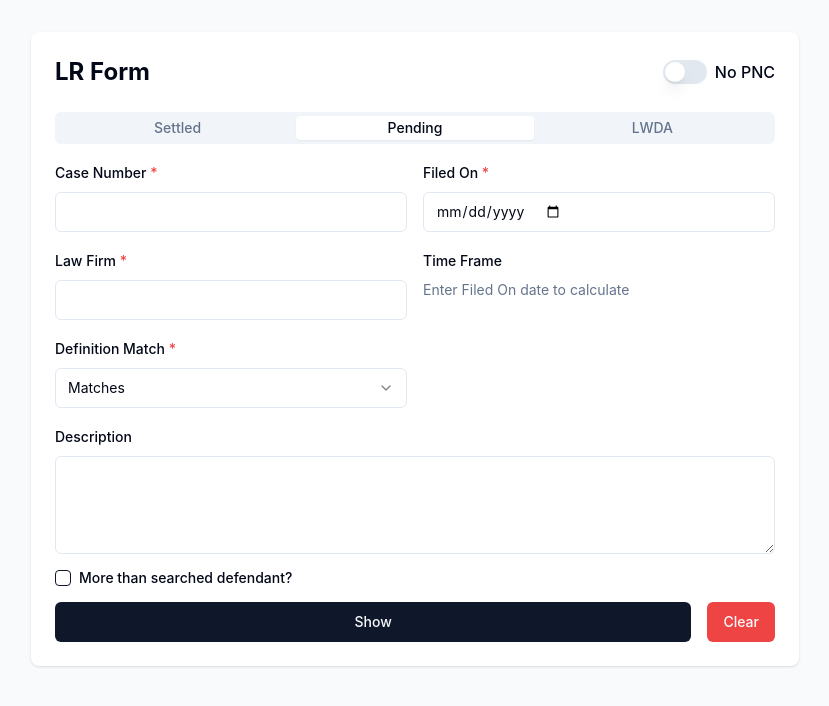
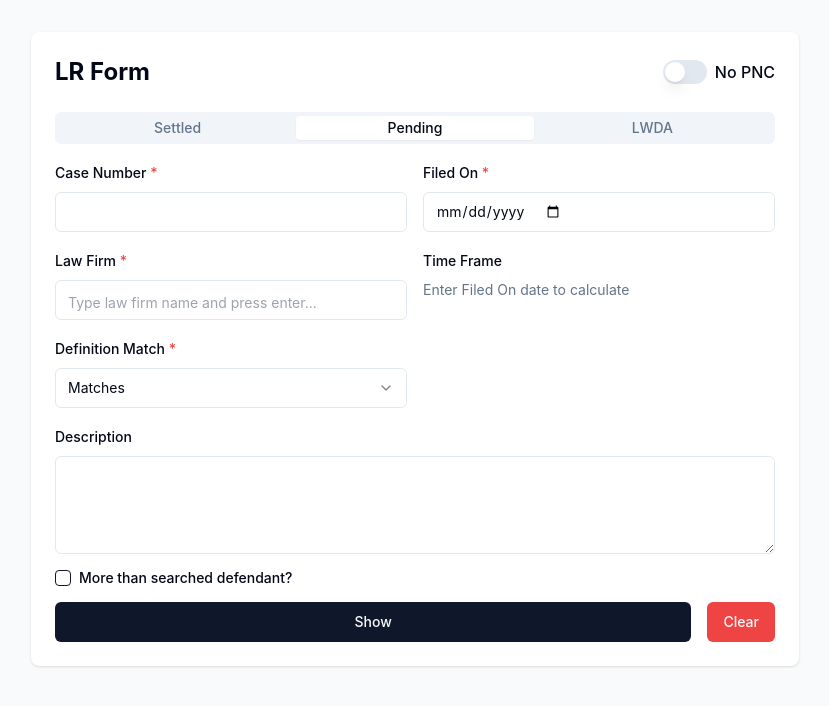
Before and after one commit to Gevork-Manukyan/LR-Form, a React (Vite) app: page / in a window 1280 px wide. Shown: the top 706 px of the page, without its empty margins (225-1054 px from the left). Built offline with nearby package versions, Linux system fonts and the light colour scheme; the HTML template or start-up script is replaced by a standard one.

Commit message:
refactors form data structure to use arrays for lawFirm and attorney fields, updates form validation logic to accommodate array handling, and replaces input fields with TagInput component for better user experience

```diff
--- a/src/App.tsx
+++ b/src/App.tsx
@@ -31,7 +31,7 @@ function App() {
     caseNumber: '',
     timeFrame: '12 months',
     date: '',
-    lawFirm: '',
+    lawFirm: [],
     definitionMatch: 'Matches definition',
     description: '',
     hasMultipleDefendants: false,
@@ -52,7 +52,7 @@ function App() {
     definitionMismatchReason: '',
     pncJobTitle: '',
     notFiledDate: '',
-    attorney: '',
+    attorney: [],
     customPA: false,
     customFA: false,
     customPAText: '',
@@ -65,10 +65,10 @@ function App() {
 
   // Add these near the top of the component
   const isPartnerLawFirm = PARTNER_LAWFIRMS.some(partnerFirm =>
-    formData.lawFirm.trim().toLowerCase().includes(partnerFirm.toLowerCase())
+    formData.lawFirm.some(firm => firm.trim().toLowerCase().includes(partnerFirm.toLowerCase()))
   )
   const isSpecialLawFirm = SPECIAL_LAWFIRMS.some(specialFirm =>
-    formData.lawFirm.trim().toLowerCase().includes(specialFirm.toLowerCase())
+    formData.lawFirm.some(firm => firm.trim().toLowerCase().includes(specialFirm.toLowerCase()))
   )
 
   // Hide output when form data changes
@@ -94,43 +94,15 @@ function App() {
     if (savedFormData) {
       try {
         const parsedData = JSON.parse(savedFormData)
-
-        // Ensure all required fields are present
-        const completeData: FormData = {
-          status: parsedData.status === 'Pending' || parsedData.status === 'Settled' || parsedData.status === 'LWDA' ? parsedData.status : 'Pending',
-          caseNumber: parsedData.caseNumber || '',
-          timeFrame: parsedData.timeFrame || '12 months',
-          date: parsedData.date || '',
-          lawFirm: parsedData.lawFirm || '',
-          definitionMatch: parsedData.definitionMatch || 'Matches definition',
-          description: parsedData.description || '',
-          hasMultipleDefendants: parsedData.hasMultipleDefendants || false,
-          defendantNames: parsedData.defendantNames || [],
-          paDate: parsedData.paDate || '',
-          faDate: parsedData.faDate || '',
-          noPADate: parsedData.noPADate || false,
-          noFADate: parsedData.noFADate || false,
-          classType: parsedData.classType || 'Class',
-          periodEndDate: parsedData.periodEndDate || '',
-          ldwDate: parsedData.ldwDate || '',
-          isLDWAfterPeriodEnd: parsedData.isLDWAfterPeriodEnd || false,
-          liabilityCalc: parsedData.liabilityCalc || '',
-          hasDescription: parsedData.hasDescription || false,
-          scheduledMPA: Boolean(parsedData.scheduledMPA),
-          scheduledMFA: Boolean(parsedData.scheduledMFA),
-          noPeriodEndDate: parsedData.noPeriodEndDate || false,
-          definitionMismatchReason: parsedData.definitionMismatchReason || '',
-          pncJobTitle: parsedData.pncJobTitle || '',
-          notFiledDate: parsedData.notFiledDate || '',
-          attorney: parsedData.attorney || '',
-          customPA: parsedData.customPA || false,
-          customFA: parsedData.customFA || false,
-          customPAText: parsedData.customPAText || '',
-          customFAText: parsedData.customFAText || '',
-          noPNC: Boolean(parsedData.noPNC)
+        // Ensure lawFirm is an array
+        if (!Array.isArray(parsedData.lawFirm)) {
+          parsedData.lawFirm = parsedData.lawFirm ? [parsedData.lawFirm] : []
         }
-
-        setFormData(completeData)
+        // Ensure attorney is an array
+        if (!Array.isArray(parsedData.attorney)) {
+          parsedData.attorney = parsedData.attorney ? [parsedData.attorney] : []
+        }
+        setFormData(parsedData)
       } catch (error) {
         console.error('Error loading form data:', error)
       }
@@ -172,7 +144,7 @@ function App() {
       caseNumber: '',
       timeFrame: '12 months',
       date: '',
-      lawFirm: '',
+      lawFirm: [], // Ensure empty array
       definitionMatch: 'Matches definition',
       description: '',
       hasMultipleDefendants: false,
@@ -192,7 +164,7 @@ function App() {
       definitionMismatchReason: '',
       pncJobTitle: '',
       notFiledDate: '',
-      attorney: '',
+      attorney: [], // Ensure empty array
       customPA: false,
       customFA: false,
       customPAText: '',
--- a/src/components/form/FormFields.tsx
+++ b/src/components/form/FormFields.tsx
@@ -46,6 +46,7 @@ export function FormFields({
       />
 
       {/* LWDA Fields */}
+      {formData.status === 'LWDA' && (
         <LWDAFields
           formData={formData}
           setFormData={setFormData}
@@ -53,6 +54,7 @@ export function FormFields({
           getInputClassName={getInputClassName}
           getLabelClassName={getLabelClassName}
         />
+      )}
 
       {/* Pending Fields */}
       <PendingFields
--- a/src/components/form/FormValidation.tsx
+++ b/src/components/form/FormValidation.tsx
@@ -43,7 +43,13 @@ export function isFieldRequired(field: keyof FormData, formData: FormData): bool
 
 export function getInputClassName(field: keyof FormData, showValidation: boolean, formData: FormData): string {
   const baseClasses = "flex h-10 w-full rounded-md border border-input bg-background px-3 py-2 text-sm ring-offset-background file:border-0 file:bg-transparent file:text-sm file:font-medium placeholder:text-muted-foreground focus-visible:outline-none focus-visible:ring-2 focus-visible:ring-ring focus-visible:ring-offset-2 disabled:cursor-not-allowed disabled:opacity-50";
-  if (showValidation && isFieldRequired(field, formData) && !formData[field]) {
+
+  const isArrayField = ['lawFirm', 'attorney', 'defendantNames'].includes(field);
+  const isEmpty = isArrayField
+    ? (formData[field] as string[]).length === 0
+    : !formData[field];
+
+  if (showValidation && isFieldRequired(field, formData) && isEmpty) {
     return `${baseClasses} border-red-500 focus-visible:ring-red-500`;
   }
   return baseClasses;
@@ -51,7 +57,13 @@ export function getInputClassName(field: keyof FormData, showValidation: boolean
 
 export function getLabelClassName(field: keyof FormData, showValidation: boolean, formData: FormData): string {
   const baseClasses = "text-sm font-medium leading-none peer-disabled:cursor-not-allowed peer-disabled:opacity-70";
-  if (showValidation && isFieldRequired(field, formData) && !formData[field]) {
+
+  const isArrayField = ['lawFirm', 'attorney', 'defendantNames'].includes(field);
+  const isEmpty = isArrayField
+    ? (formData[field] as string[]).length === 0
+    : !formData[field];
+
+  if (showValidation && isFieldRequired(field, formData) && isEmpty) {
     return `${baseClasses} text-red-500`;
   }
   return baseClasses;
@@ -98,11 +110,17 @@ export function validateForm(formData: FormData): boolean {
   return requiredFields.every(field => {
     // Special handling for custom text fields
     if (field === 'customPAText' && formData.customPA) {
-      return formData.customPAText.trim() !== '';
+      return !!formData.customPAText;
     }
     if (field === 'customFAText' && formData.customFA) {
-      return formData.customFAText.trim() !== '';
+      return !!formData.customFAText;
     }
-    return formData[field];
+
+    // Special handling for array fields
+    if (['lawFirm', 'attorney', 'defendantNames'].includes(field)) {
+      return (formData[field] as string[]).length > 0;
+    }
+
+    return !!formData[field];
   });
 }
--- a/src/components/form/fields/LWDAFields.tsx
+++ b/src/components/form/fields/LWDAFields.tsx
@@ -1,4 +1,5 @@
 import { FormData } from '../../../types/form'
+import { TagInput } from '../../ui/tag-input'
 
 interface LWDAFieldsProps {
   formData: FormData
@@ -8,49 +9,44 @@ interface LWDAFieldsProps {
   getLabelClassName: (field: keyof FormData) => string
 }
 
-export function LWDAFields({
-  formData,
-  setFormData,
-  isFieldRequired,
-  getInputClassName,
-  getLabelClassName
-}: LWDAFieldsProps) {
-  if (formData.status !== 'LWDA') return null;
-
+export function LWDAFields({ formData, setFormData, getInputClassName, getLabelClassName }: LWDAFieldsProps) {
   return (
-    <>
-      {/* Attorney and Law Firm Row */}
+    <div className="space-y-4">
       <div className="grid grid-cols-2 gap-4">
-        {/* Attorney */}
         <div className="space-y-2">
-          <label htmlFor="attorney" className={getLabelClassName('attorney')}>
-            Attorney {isFieldRequired('attorney') && <span className="text-red-500">*</span>}
+          <label className={getLabelClassName('attorney')}>
+            Attorney Name
           </label>
-          <input
-            type="text"
-            name="attorney"
-            id="attorney"
+          <TagInput
+            tags={formData.attorney}
+            onChange={(tags: string[]) => setFormData({ ...formData, attorney: tags })}
+            placeholder="Enter attorney name"
             className={getInputClassName('attorney')}
-            value={formData.attorney}
-            onChange={(e) => setFormData({ ...formData, attorney: e.target.value })}
           />
         </div>
-
-        {/* Law Firm */}
         <div className="space-y-2">
-          <label htmlFor="lawFirm" className={getLabelClassName('lawFirm')}>
-            Law Firm {isFieldRequired('lawFirm') && <span className="text-red-500">*</span>}
+          <label className={getLabelClassName('lawFirm')}>
+            Law Firm
           </label>
-          <input
-            type="text"
-            name="lawFirm"
-            id="lawFirm"
+          <TagInput
+            tags={formData.lawFirm}
+            onChange={(tags: string[]) => setFormData({ ...formData, lawFirm: tags })}
+            placeholder="Enter law firm name"
             className={getInputClassName('lawFirm')}
-            value={formData.lawFirm}
-            onChange={(e) => setFormData({ ...formData, lawFirm: e.target.value })}
           />
         </div>
       </div>
-    </>
+      <div className="space-y-2">
+        <label className={getLabelClassName('notFiledDate')}>
+          Not Filed Date
+        </label>
+        <input
+          type="date"
+          value={formData.notFiledDate}
+          onChange={(e) => setFormData({ ...formData, notFiledDate: e.target.value })}
+          className={getInputClassName('notFiledDate')}
+        />
+      </div>
+    </div>
   )
 }
--- a/src/components/form/fields/PendingFields.tsx
+++ b/src/components/form/fields/PendingFields.tsx
@@ -6,6 +6,7 @@ import {
   SelectTrigger,
   SelectValue,
 } from "../../ui/select"
+import { TagInput } from "../../ui/tag-input"
 
 interface PendingFieldsProps {
   formData: FormData
@@ -39,16 +40,17 @@ export function PendingFields({
           <label htmlFor="lawFirm" className={getLabelClassName('lawFirm')}>
             Law Firm {isFieldRequired('lawFirm') && <span className="text-red-500">*</span>}
           </label>
-          <input
-            type="text"
-            name="lawFirm"
-            id="lawFirm"
+          <TagInput
+            tags={formData.lawFirm}
+            onChange={(tags) => setFormData({ ...formData, lawFirm: tags })}
+            placeholder="Type law firm name and press enter..."
             className={getInputClassName('lawFirm')}
-            value={formData.lawFirm}
-            onChange={(e) => setFormData({ ...formData, lawFirm: e.target.value })}
           />
-          {(isPartnerLawFirm || isSpecialLawFirm) && (
-            <p className="text-sm text-red-500">Warning: {isSpecialLawFirm ? 'Send Email to CTD Review' : 'Partner Law Firm'}</p>
+          {isPartnerLawFirm && (
+            <p className="text-sm text-red-500">Warning: Partner Law Firm</p>
+          )}
+          {isSpecialLawFirm && (
+            <p className="text-sm text-red-500">Warning: Send Email to CTD Review</p>
           )}
         </div>
 
--- a/src/components/form/fields/SettledFields.tsx
+++ b/src/components/form/fields/SettledFields.tsx
@@ -12,6 +12,7 @@ import { useState } from 'react'
 import { Button } from "../../ui/button"
 import { Settings } from "lucide-react"
 import { cn } from "../../../lib/utils"
+import { TagInput } from "../../ui/tag-input"
 
 interface SettledFieldsProps {
   formData: FormData
@@ -55,13 +56,10 @@ export function SettledFields({
           <label htmlFor="lawFirm" className={getLabelClassName('lawFirm')}>
             Law Firm {isFieldRequired('lawFirm') && <span className="text-red-500">*</span>}
           </label>
-          <input
-            type="text"
-            name="lawFirm"
-            id="lawFirm"
-            className={getInputClassName('lawFirm')}
-            value={formData.lawFirm}
-            onChange={(e) => setFormData({ ...formData, lawFirm: e.target.value })}
+          <TagInput
+            tags={formData.lawFirm}
+            onChange={(tags) => setFormData({ ...formData, lawFirm: tags })}
+            placeholder="Type law firm name and press enter..."
           />
         </div>
       </div>
--- a/src/components/ui/tag-input.tsx
+++ b/src/components/ui/tag-input.tsx
@@ -1,15 +1,20 @@
 import { X } from 'lucide-react'
-import { useState, KeyboardEvent, useRef } from 'react'
+import { useState, KeyboardEvent } from 'react'
 
 interface TagInputProps {
   tags: string[]
   onChange: (tags: string[]) => void
   placeholder?: string
+  className?: string
 }
 
-export function TagInput({ tags, onChange, placeholder = 'Type and press enter...' }: TagInputProps) {
+export function TagInput({
+  tags,
+  onChange,
+  placeholder = 'Type and press enter...',
+  className = ''
+}: TagInputProps) {
   const [inputValue, setInputValue] = useState('')
-  const inputRef = useRef<HTMLInputElement>(null)
 
   const handleKeyDown = (e: KeyboardEvent<HTMLInputElement>) => {
     if (e.key === 'Enter' && inputValue.trim()) {
@@ -17,7 +22,6 @@ export function TagInput({ tags, onChange, placeholder = 'Type and press enter..
       onChange([...tags, inputValue.trim()])
       setInputValue('')
     } else if (e.key === 'Backspace' && !inputValue && tags.length > 0) {
-      e.preventDefault()
       onChange(tags.slice(0, -1))
     }
   }
@@ -27,14 +31,11 @@ export function TagInput({ tags, onChange, placeholder = 'Type and press enter..
   }
 
   return (
-    <div
-      className="flex flex-wrap gap-1.5 p-1.5 min-h-[40px] w-full rounded-md border border-input bg-background text-sm ring-offset-background placeholder:text-muted-foreground focus-within:outline-none focus-within:ring-2 focus-within:ring-ring focus-within:ring-offset-2"
-      onClick={() => inputRef.current?.focus()}
-    >
+    <div className={`flex flex-wrap gap-1.5 p-2 min-h-[40px] w-full rounded-md border border-input bg-background text-sm ring-offset-background placeholder:text-muted-foreground focus-within:outline-none focus-within:ring-2 focus-within:ring-ring focus-within:ring-offset-2 ${className}`}>
       {tags.map((tag, index) => (
         <div
           key={index}
-          className="flex items-center gap-1 px-2 py-0.5 bg-gray-100 rounded-md text-sm"
+          className="flex items-center gap-1 px-2 py-1 bg-gray-100 rounded-md text-sm"
         >
           <span>{tag}</span>
           <button
@@ -47,7 +48,6 @@ export function TagInput({ tags, onChange, placeholder = 'Type and press enter..
         </div>
       ))}
       <input
-        ref={inputRef}
         type="text"
         value={inputValue}
         onChange={(e) => setInputValue(e.target.value)}
--- a/src/types/form.ts
+++ b/src/types/form.ts
@@ -1,5 +1,5 @@
 export type Status = 'Pending' | 'Settled' | 'LWDA'
-export type TimeFrame = '12 months' | '12-36 months' | '36 months'
+export type TimeFrame = '12 months' | '12-36 months' | 'over 36 months'
 export type DefinitionMatch = 'Matches definition' | 'Does NOT match definition'
 export type ClassType = 'Class' | 'PAGA'
 export type LDWDate = string
@@ -9,7 +9,7 @@ export interface FormData {
   caseNumber: string
   timeFrame: TimeFrame
   date: string
-  lawFirm: string
+  lawFirm: string[]
   definitionMatch: DefinitionMatch
   description: string
   hasMultipleDefendants: boolean
@@ -30,7 +30,7 @@ export interface FormData {
   definitionMismatchReason: string
   pncJobTitle: string
   notFiledDate: string
-  attorney: string
+  attorney: string[]
   customPA: boolean
   customFA: boolean
   customPAText: string
```
Lines whose indentation alone changed are shown as unchanged.
